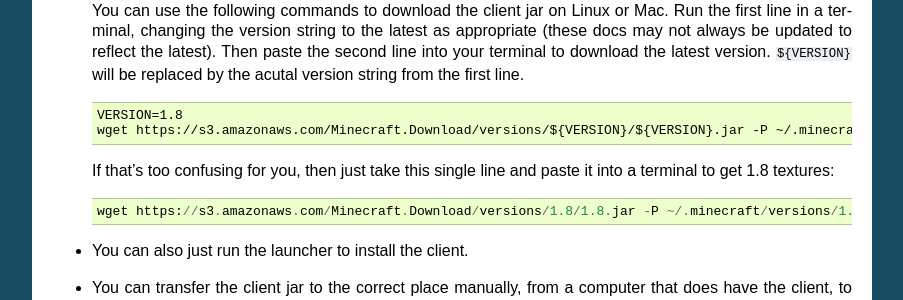
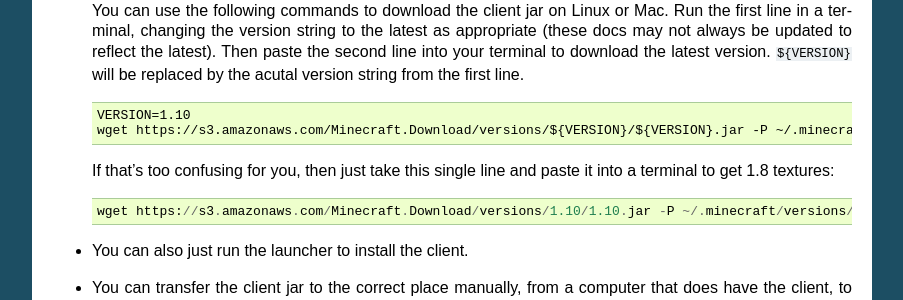
Before and after one commit to overviewer/Minecraft-Overviewer, a Sphinx documentation site: the page built from docs/running.rst, in a window 1280 px wide and 900 px high, scrolled down 4029 px. Shown: the part 152-452 px from the top of the window, without its empty margins (198-1101 px from the left). Built offline with Sphinx 7.4.7, drawn with Linux system fonts in a browser that asks for light colours.

Commit message:
Update client jar version in documentation

```diff
--- a/docs/running.rst
+++ b/docs/running.rst
@@ -271,13 +271,13 @@
 
   ::
 
-    VERSION=1.8
+    VERSION=1.10
     wget https://s3.amazonaws.com/Minecraft.Download/versions/${VERSION}/${VERSION}.jar -P ~/.minecraft/versions/${VERSION}/
 
   If that's too confusing for you, then just take this single line and paste it into
   a terminal to get 1.8 textures::
 
-    wget https://s3.amazonaws.com/Minecraft.Download/versions/1.8/1.8.jar -P ~/.minecraft/versions/1.8/
+    wget https://s3.amazonaws.com/Minecraft.Download/versions/1.10/1.10.jar -P ~/.minecraft/versions/1.10/
 
 * You can also just run the launcher to install the client.
 
```
